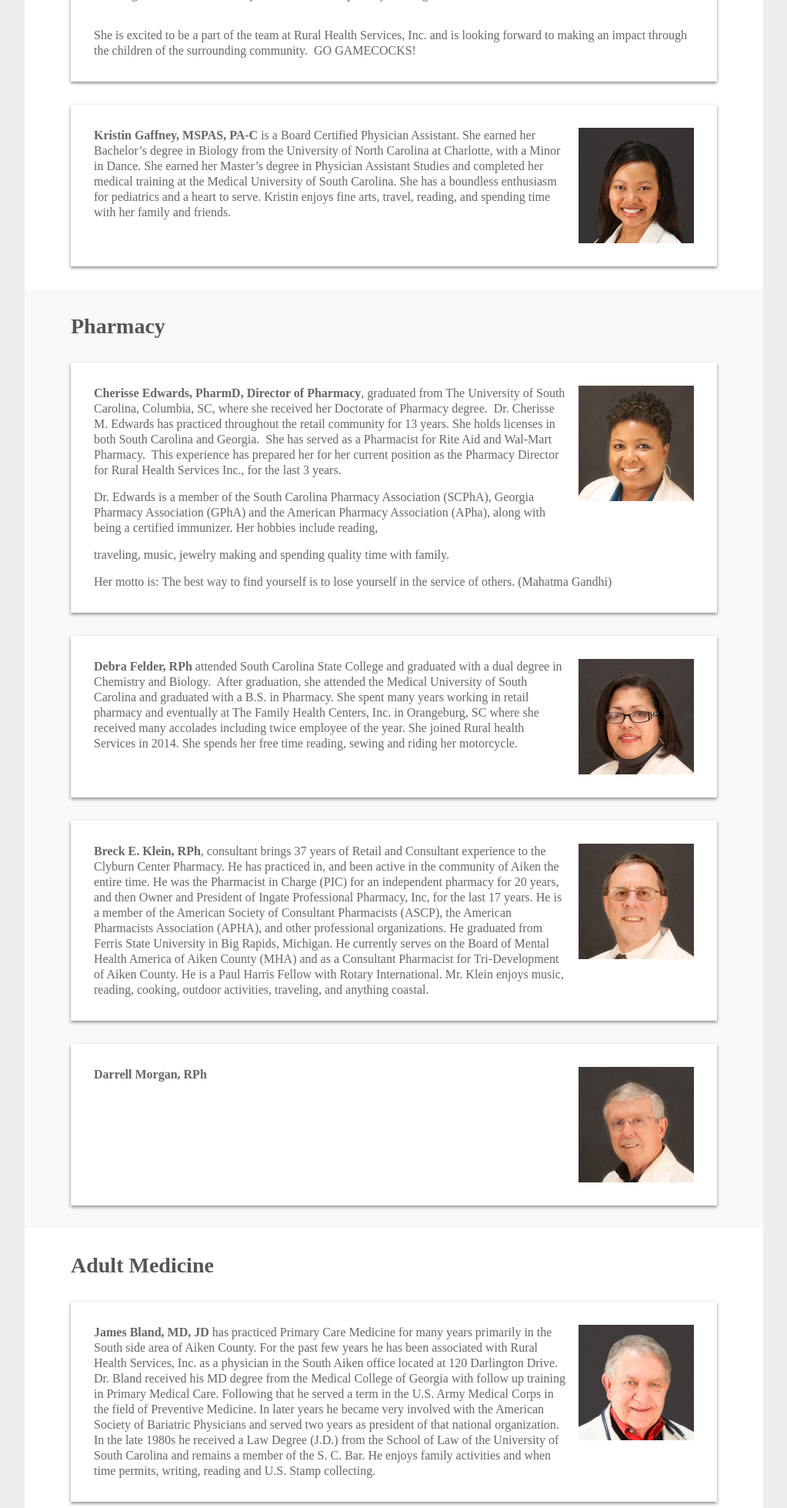
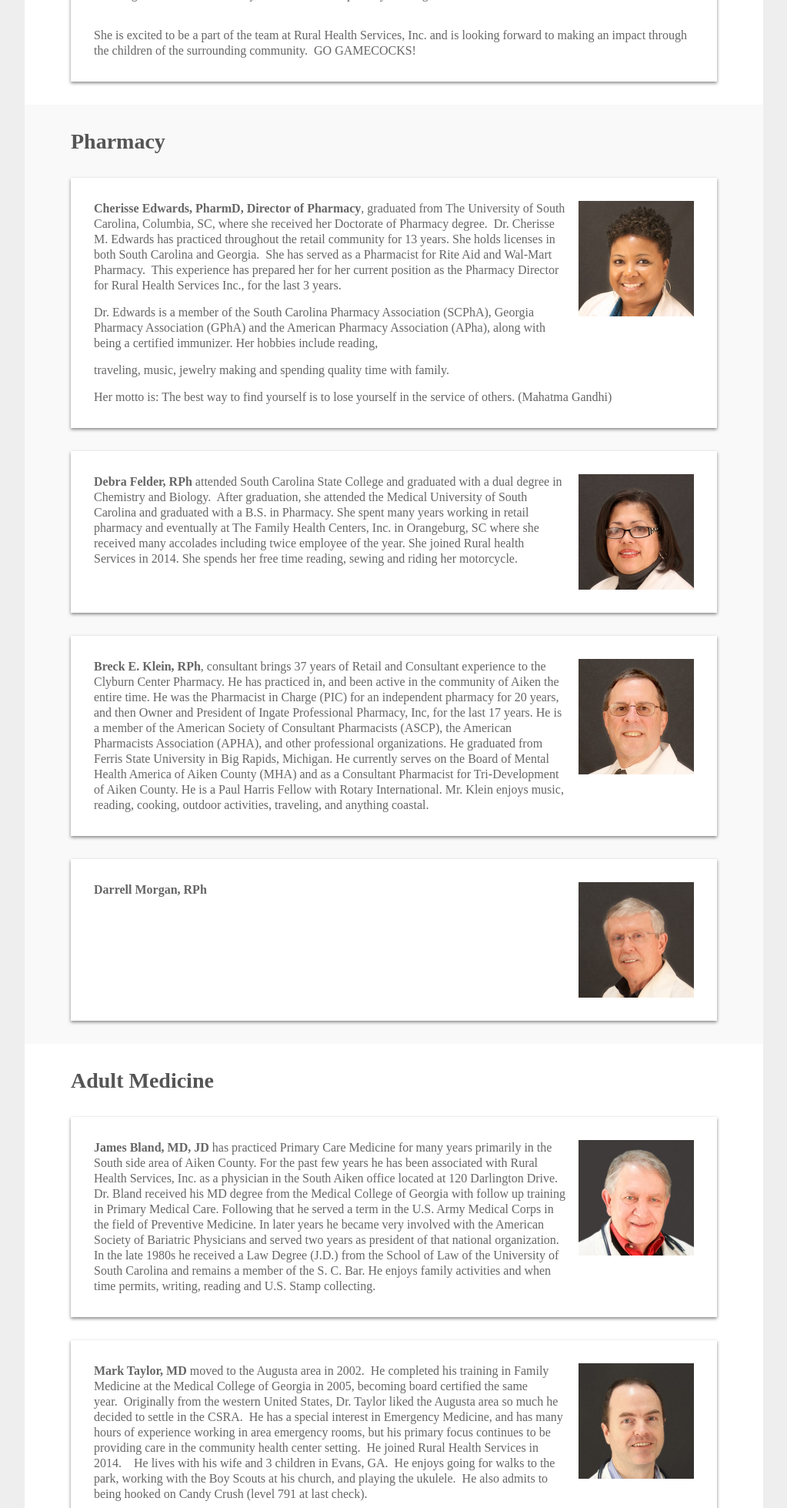
Before and after one commit to JesseNichols/RuralHealthServices, a PHP site: page /providers.php?language=1 in a window 1280 px wide. Shown: the part 1107-3066 px from the top of the page at 77% size, without its empty margins (128-1151 px from the left). Run offline with PHP 8.4, Linux system fonts and the light colour scheme; some libraries are stand-ins or nearby versions.

Commit message:
Update providers

```diff
--- a/_includes/_content/_english/_home/providers.php
+++ b/_includes/_content/_english/_home/providers.php
@@ -9,9 +9,6 @@
     <div class="provider">
         <p><img src="_images/staff/Fields.jpg" alt="Maya E. Fields, MD"><b>Maya E. Fields, MD</b>, MHA is a native of Charleston, SC and is the only child of Aleatha W. Fields.  She completed her undergraduate and graduate education at the University of South Carolina in Columbia where she received her B.S. in Science in 2003, and her Masters of Hospital Administration in 2005.  She attended the Medical University of South Carolina in Charleston for medical school, and completed her residency training at Georgia Regents University Pediatric Residency Program (formerly Medical College of Georgia).  Dr. Fields enjoys online shopping, bowling, watching movies, watching the Food Network &amp; ID channel, traveling with friends and family, and EATING - especially crab legs!</p>
      <p>She is excited to be a part of the team at Rural Health Services, Inc. and is looking forward to making an impact through the children of the surrounding community.  GO GAMECOCKS!</p>
-    </div>
-    <div class="provider">
-        <p><img src="_images/staff/Gaffney.jpg" alt="Kristin Gaffney, MSPAS, PA-C"><b>Kristin Gaffney, MSPAS, PA-C</b> is a Board Certified Physician Assistant. She earned her Bachelor’s degree in Biology from the University of North Carolina at Charlotte, with a Minor in Dance.  She earned her Master’s degree in Physician Assistant Studies and completed her medical training at the Medical University of South Carolina. She has a boundless enthusiasm for pediatrics and a heart to serve.  Kristin enjoys fine arts, travel, reading, and spending time with her family and friends.</p>
     </div>
 </div>
 </section>
@@ -50,9 +47,6 @@
         <div class="provider">
             <p><img src="_images/staff/Jones.jpg" alt="Kenneth Jones"><b>Dr. Kenneth Jones</b> was born and raised in Palmetto, Florida. He received his undergraduate degree in Chemistry from North Carolina Central University in Durham, North Carolina, his medical degree and did externships at UNC-Chapel Hill and Harvard University. He completed his residency at UCLA King-Drew Medical Center in Los Angeles, California.</p>
             <p>Dr. Jones’ area of concentrations are family practice, addiction medicine, , HIV Therapy and is DOT certified. He presently resides in Aiken and Charleston, South Carolina.</p>
-        </div>
-        <div class="provider">
-            <p><img src="_images/staff/Melendez.jpg" alt="Jene Aurey Melendez FNP-BC"><b>Jene Aurey Melendez FNP-BC</b> is a graduate of Georgetown University Washington, D.C. She is a Board Certified Family Nurse Practitioner. Her hobbies include sewing, crocheting and macramé. She also enjoys, long walks at the beach, traveling and spending time with family. Ms. Melendez is fluent in Spanish.</p>
         </div>
         <div class="provider">
             <p><!--<img src="_images/staff/Parkinson.jpg" alt="Samantha Parkinson, FNP">--><b>Samantha Parkinson, FNP</b> graduated with her B.S. in nursing from Georgia Southern University in 2005.  After working for six years as an ICU nurse, she graduated with her Masters in Nursing as a Family Nurse Practitioner from Georgia Southern in 2011. She worked for 2 years in interventional pain management prior to joining Rural Health Services in 2013. Samantha lives in Augusta and is married with one daughter as well as a dog and a cat. Her interests include cooking, reading, and needlepoint and in her free time she volunteers through the Junior League of Augusta. </p>
```
